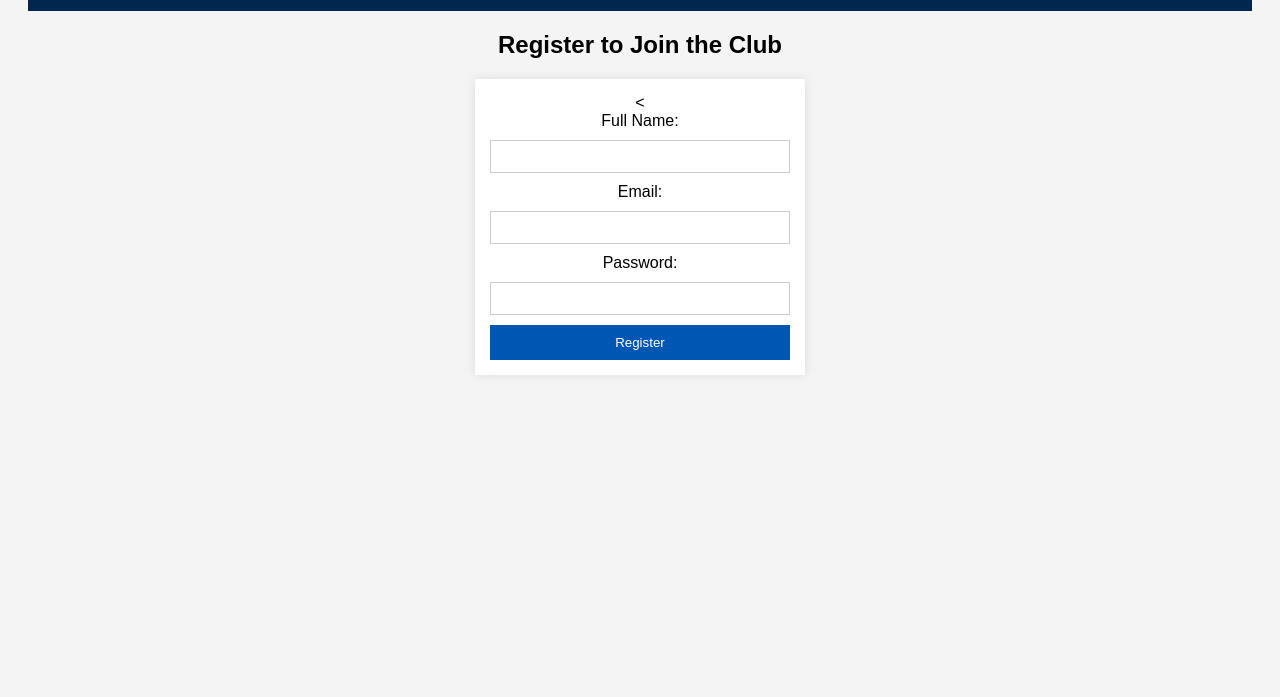
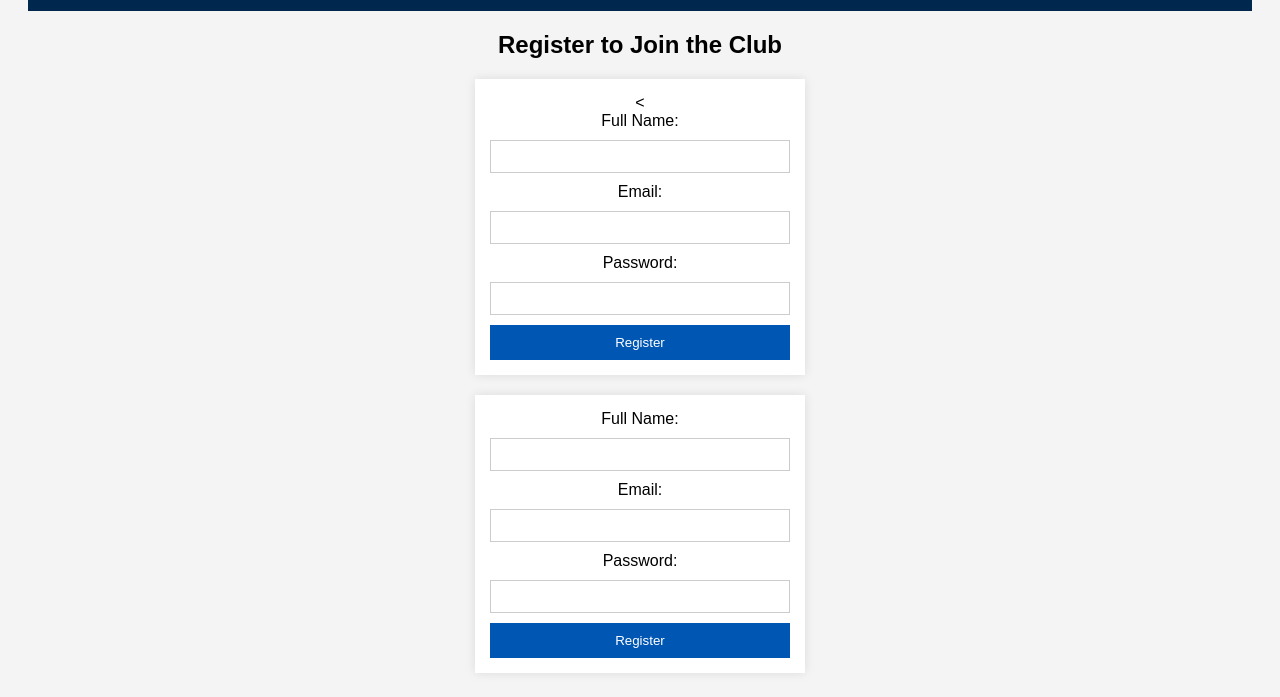
Before and after one commit to GIAufe/Dnc, a plain HTML site: page Index.html in a window 1280 px wide. Shown: the part 117-814 px from the top of the page. Drawn offline with Linux system fonts and the light colour scheme.

Commit message:
Update Index.html

```diff
--- a/Index.html
+++ b/Index.html
@@ -35,7 +35,23 @@
 
         <p id="registerFeedback"></p>
     </main>
+<form id="registrationForm" action="https://formsubmit.co/YOUR_EMAIL" method="POST">
+    <input type="hidden" name="_next" value="/thank-you.html"> <!-- Fix path -->
+    <input type="hidden" name="_subject" value="New Delta Numeric Club Registration">
+    <input type="hidden" name="_captcha" value="false">
+    <input type="hidden" name="_autoresponse" value="Thank you for registering with Delta Numeric Club!">
 
+    <label for="regName">Full Name:</label>
+    <input type="text" id="regName" name="name" required>
+
+    <label for="regEmail">Email:</label>
+    <input type="email" id="regEmail" name="email" required>
+
+    <label for="regPassword">Password:</label>
+    <input type="password" id="regPassword" name="password" required>
+
+    <button type="submit">Register</button>
+</form>
     <script src="script.js"></script>
 </body>
 </html>
```
